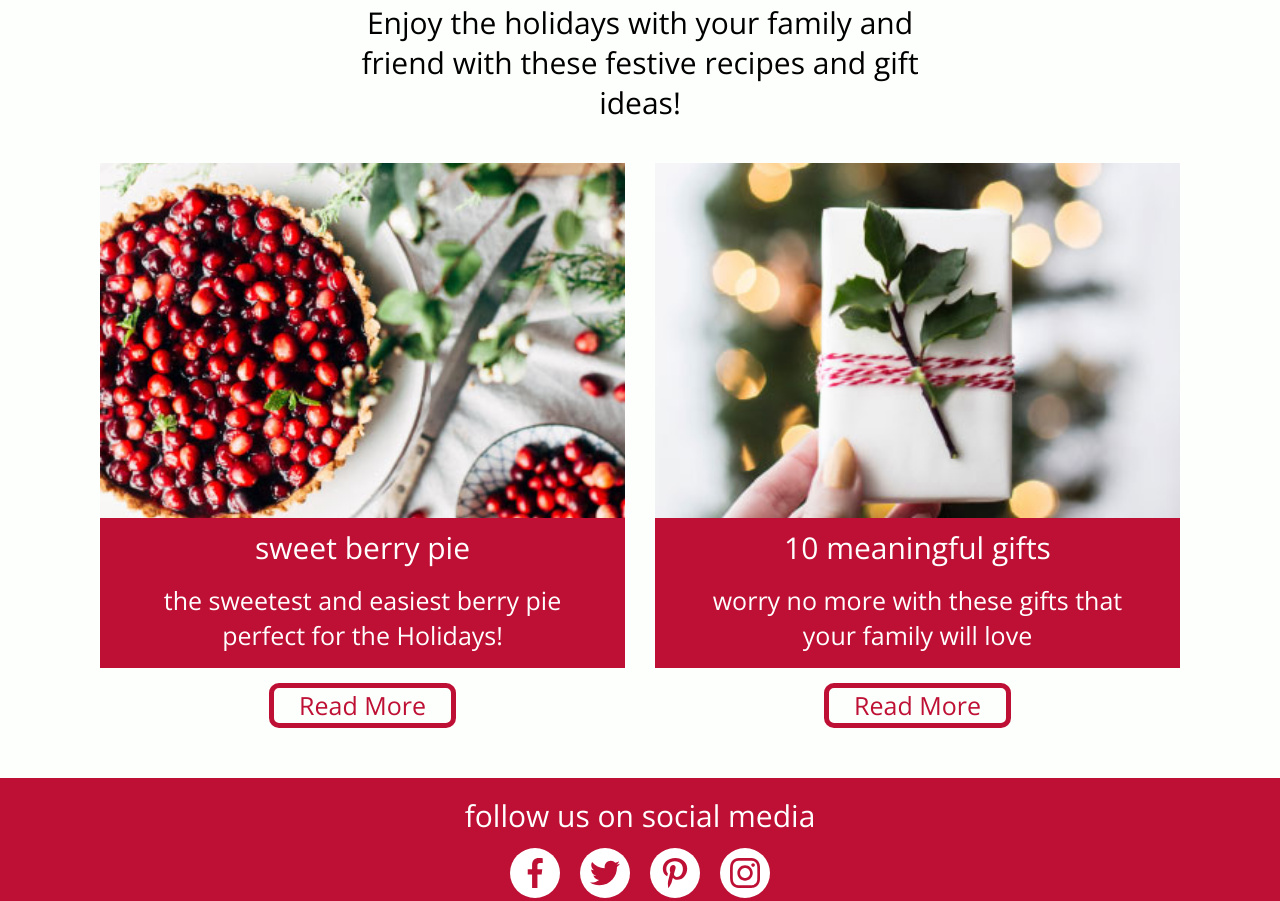
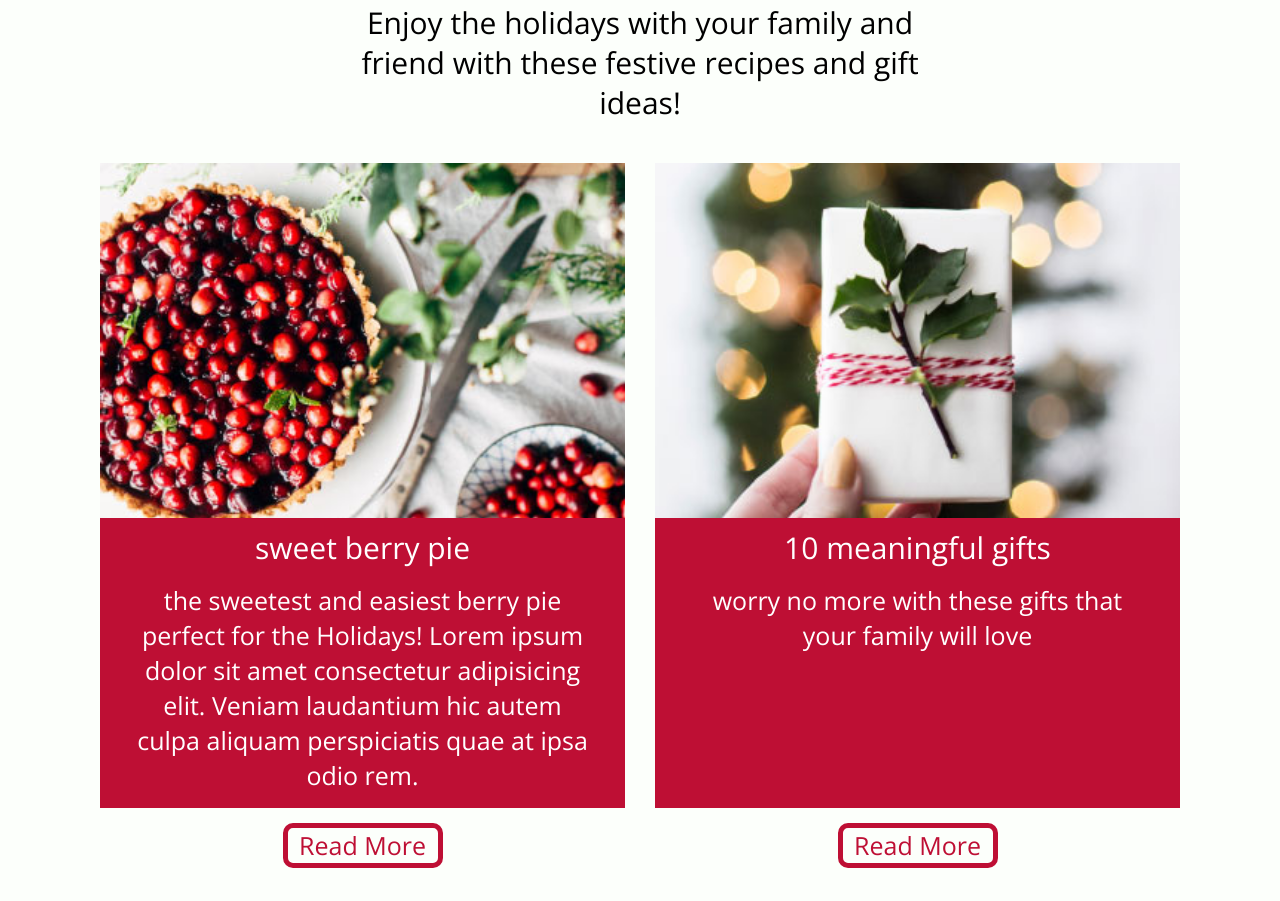
Before and after one commit to EskaDev/christmas-holiday, a plain HTML site: page index.html in a window 1280 px wide. Shown: the part 837-1738 px from the top of the page. Drawn offline with nearby package versions, Linux system fonts and the light colour scheme.

Commit message:
solve problem with blocks that have different hights

```diff
--- a/css/main.css
+++ b/css/main.css
@@ -105,15 +105,16 @@ body {
 }
 
 .btn {
-  display: inline-block;
   font-size: 25px;
   color: #be0f34;
   border: 5px solid #be0f34;
   border-radius: 10px;
   background-color: transparent;
-  padding: 0px 25px;
   height: 45px;
+  width: 160px;
+  text-align: center;
   line-height: 35px;
+  align-self: center;
   position: relative;
 }
 .btn::after {
@@ -239,6 +240,8 @@ body {
   flex: 0 1 50%;
   padding: 0 15px;
   text-align: center;
+  display: flex;
+  flex-direction: column;
 }
 .content__img {
   padding: 0px 0px 355px 0px;
@@ -246,6 +249,7 @@ body {
 .content__descr {
   padding: 15px 30px;
   margin: 0px 0px 15px 0px;
+  flex: 1 1 auto;
 }
 @media (max-width: 656px) {
   .content__descr {
--- a/index.html
+++ b/index.html
@@ -44,7 +44,7 @@
 							<h3 class="descr__title">sweet berry pie</h3>
 							<div class="descr__text">the sweetest and easiest
 								berry pie perfect for the
-								Holidays!</div>
+								Holidays! Lorem ipsum dolor sit amet consectetur adipisicing elit. Veniam laudantium hic autem culpa aliquam perspiciatis quae at ipsa odio rem.</div>
 						</div>
 						<a href="#" class="content__btn btn">
 							<span>Read More</span>
```
